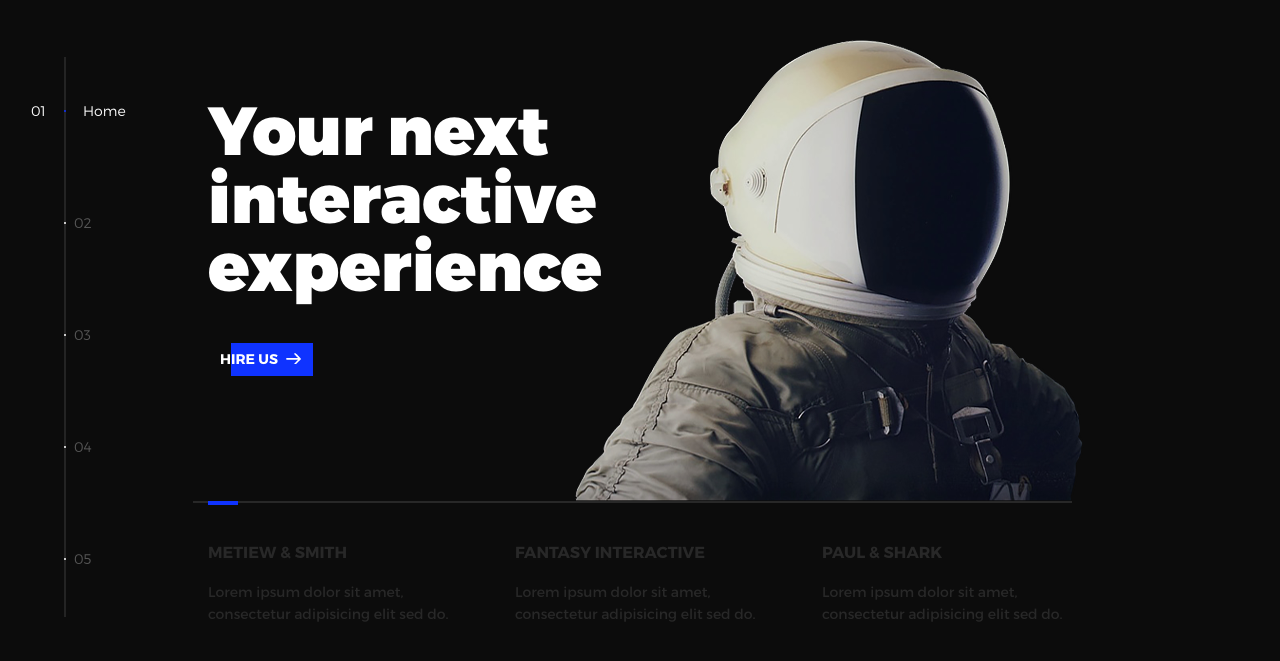
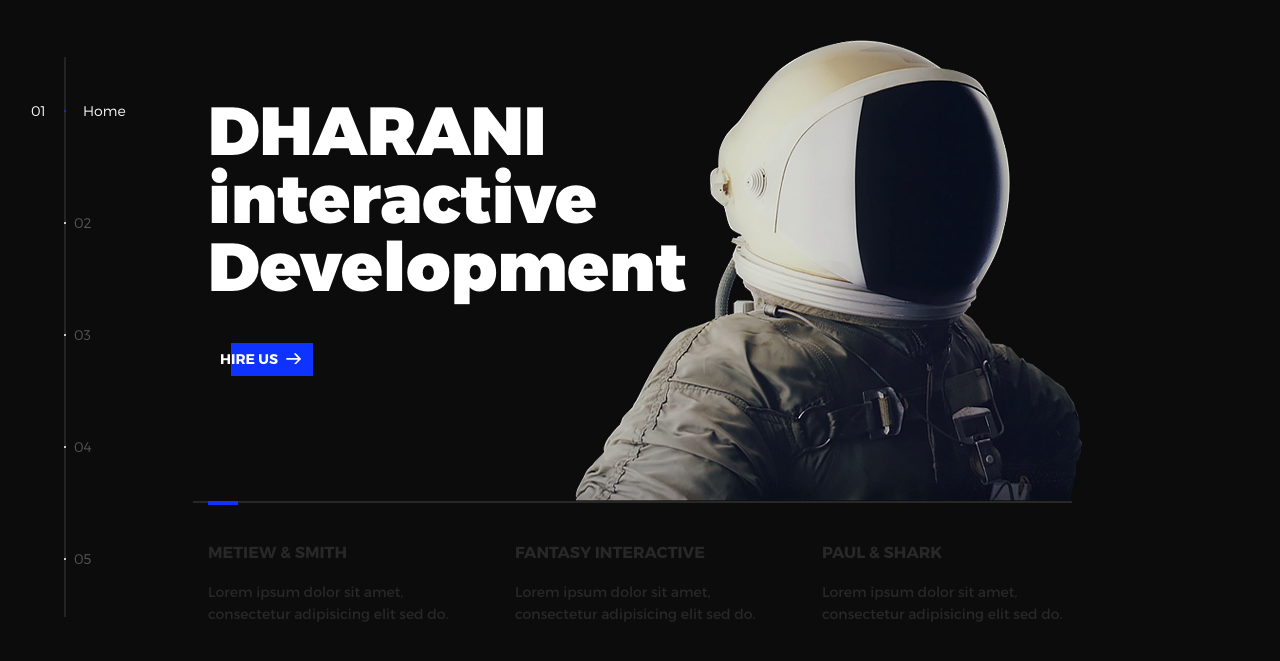
Before and after one commit to Poli-dharani/Poli-dharani.github.io, a plain HTML site: page index.html in a window 1280 px wide. Shown: the part 63-724 px from the top of the page. Drawn offline with nearby package versions, Linux system fonts and the light colour scheme.

Commit message:
modified as DHARANI

```diff
--- a/index.html
+++ b/index.html
@@ -48,7 +48,7 @@
           <li class="l-section section section--is-active">
             <div class="intro">
               <div class="intro--banner">
-                <h1>Your next<br>interactive<br>experience</h1>
+                <h1>DHARANI<br>interactive<br>Development</h1>
                 <button class="cta">Hire Us
                   <svg version="1.1" id="Layer_1" xmlns="http://www.w3.org/2000/svg" xmlns:xlink="http://www.w3.org/1999/xlink" x="0px" y="0px" viewBox="0 0 150 118" style="enable-background:new 0 0 150 118;" xml:space="preserve">
                   <g transform="translate(0.000000,118.000000) scale(0.100000,-0.100000)">
```
